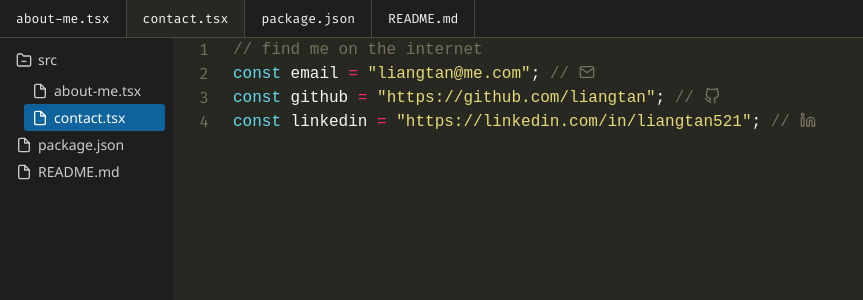
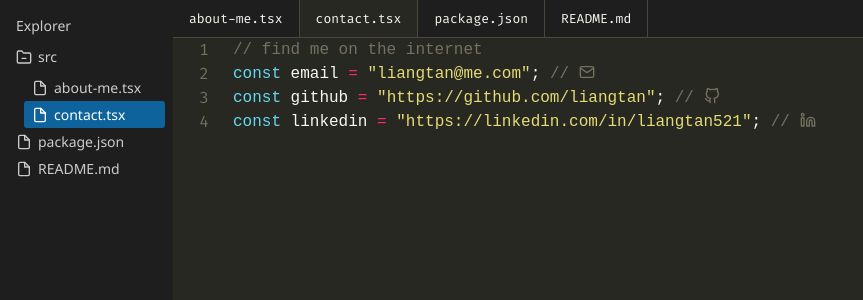
Before and after one commit to liangtan/liangtan.github.io, a React (Vite) app: page /contact in a window 1280 px wide. Shown: the top 300 px of the page, without its empty margins (0-863 px from the left). Built offline with nearby package versions, Linux system fonts and the light colour scheme.

Commit message:
layout change

```diff
--- a/src/App.module.scss
+++ b/src/App.module.scss
@@ -2,4 +2,6 @@
   width: 100%;
   height: 100%;
   display: flex;
+  flex-direction: column;
+
 }
--- a/src/App.tsx
+++ b/src/App.tsx
@@ -6,16 +6,18 @@ import ResizableSidebar from "./components/ResizableSidePanel";
 import TabBar from "./components/TabBar";
 import { fullEditorStyle } from "./constants/styles";
 import { routes } from "./routes/Routes";
+import globalStyles from "./styles/global.module.scss";
 
 const App: React.FC = () => {
   return (
     <div style={fullEditorStyle}>
       <Router>
-        <TabBar />
-        <section className={styles.content}>
+        <div className={globalStyles.container}>
           <ResizableSidebar>
             <FileExplorer/>
           </ResizableSidebar>
+          <section className={styles.content}>
+          <TabBar />
           <Routes>
             <Route path="/" element={<Navigate to="/about-me" replace />} />
             {
@@ -29,6 +31,7 @@ const App: React.FC = () => {
             }
           </Routes>
         </section>
+        </div>
       </Router>
     </div>
   );
--- a/src/components/FileExplorer.module.scss
+++ b/src/components/FileExplorer.module.scss
@@ -4,6 +4,10 @@
   color: #ccc;
   user-select: none;
   padding: 8px;
+}
+
+.header {
+  padding: 8px;;
 }
 
 .file, .folderHeader {
--- a/src/components/FileExplorer.tsx
+++ b/src/components/FileExplorer.tsx
@@ -44,6 +44,7 @@ export default function FileExplorer() {
 
   return (
     <div className={styles.container}>
+      <div className={styles.header}>Explorer</div>
       {/* directory */}
       <div>
         <div
@@ -52,8 +53,6 @@ export default function FileExplorer() {
           role="button"
           tabIndex={0}
           onKeyDown={(e) => { if (e.key === "Enter") toggleSrc(); }}
-          aria-expanded={!srcCollapsed}
-          aria-label="Toggle src folder"
         >
           {srcCollapsed ? (
             <FiFolderPlus className={styles.icon} />
```
